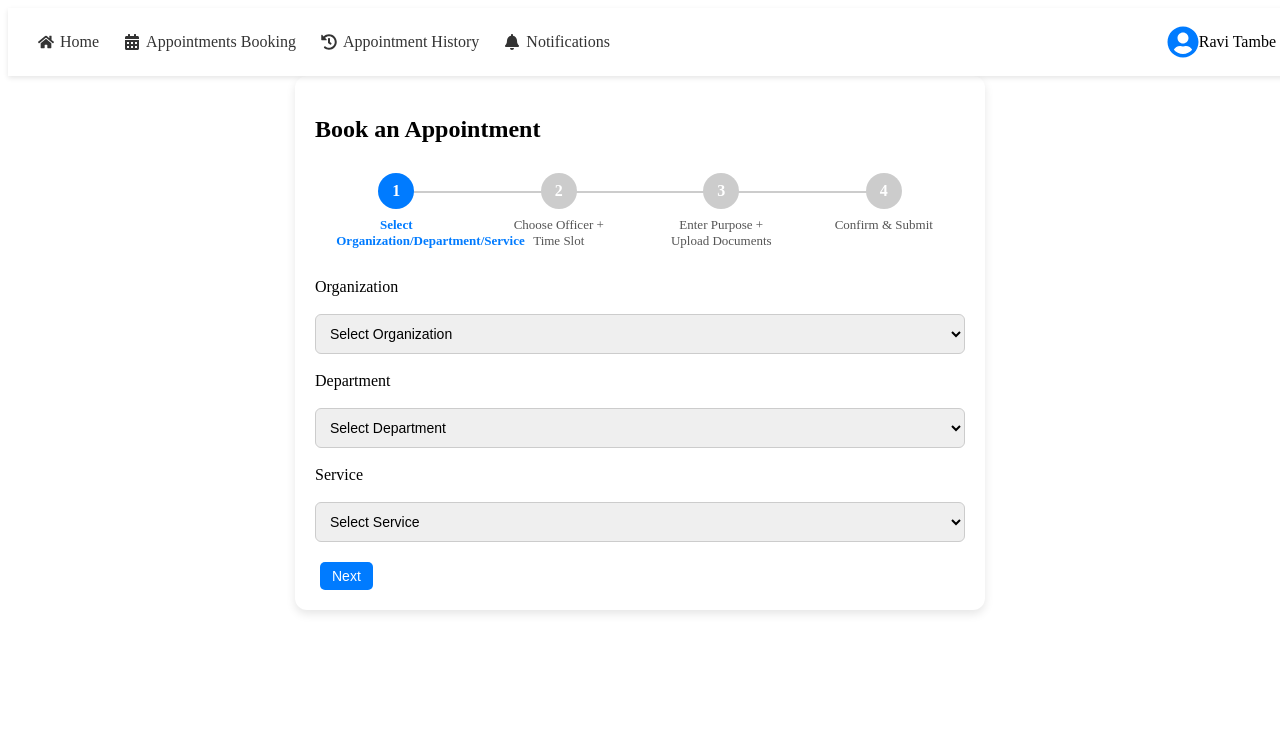
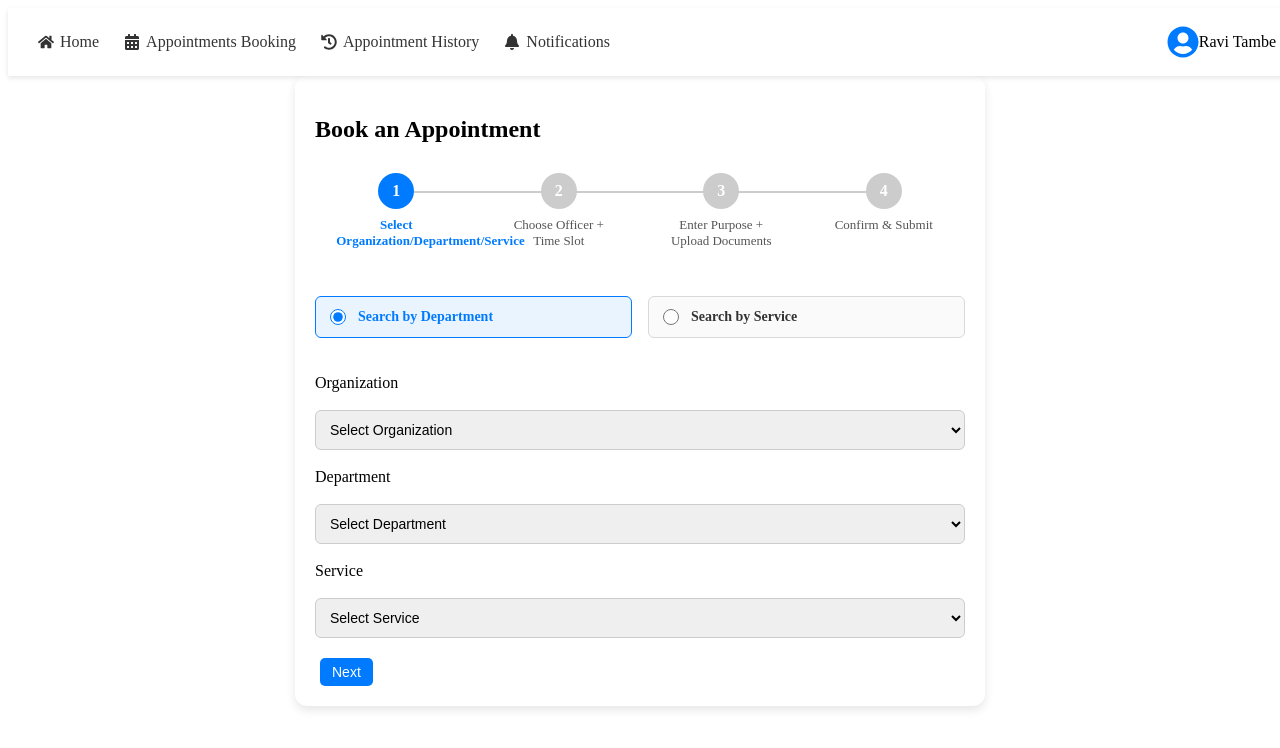
Before and after one commit to Aaru12345678/SewaDwaarFinal, a React (Create React App) app in the folder frontend/: page /appointment-wizard in a window 1280 px wide. Shown: the top 748 px of the page. Built offline with nearby package versions, Linux system fonts and the light colour scheme.

Commit message:
Mode Change in booking

```diff
--- a/frontend/src/css/AppointmentWizard.css
+++ b/frontend/src/css/AppointmentWizard.css
@@ -123,3 +123,55 @@ button[type="button"], button[type="submit"] {
 button:hover {
   background: #0056b3;
 }
+
+.radio-group {
+  display: flex;
+  gap: 16px;
+  margin: 18px 0;
+}
+
+/* each option box */
+.radio-option {
+  flex: 1;
+  display: flex;
+  align-items: center;
+  justify-content: flex-start;
+  gap: 12px;
+  padding: 12px 14px;
+  border: 1px solid #d9d9d9;
+  border-radius: 6px;
+  background: #fafafa;
+  cursor: pointer;
+  transition: background 0.15s, border-color 0.15s;
+  box-sizing: border-box;
+}
+
+/* radio input style */
+.radio-option input[type="radio"] {
+  margin: 0;
+  width: 16px;
+  height: 16px;
+  accent-color: #007bff;
+}
+
+/* label text */
+.radio-option .radio-text {
+  font-weight: 600;
+  color: #333;
+  line-height: 1;
+  font-size: 14px;
+}
+
+/* hover */
+.radio-option:hover {
+  background: #f5f7fb;
+}
+
+/* selected style (added via React className) */
+.radio-option.selected {
+  border-color: #007bff;
+  background: #eaf4ff;
+}
+.radio-option.selected .radio-text {
+  color: #007bff;
+}
--- a/frontend/src/pages/AppointmentWizard.jsx
+++ b/frontend/src/pages/AppointmentWizard.jsx
@@ -4,6 +4,7 @@ import "../css/AppointmentWizard.css"; // Link to basic CSS
 
 const AppointmentWizard = () => {
   const [step, setStep] = useState(1);
+  const [mode, setMode] = useState("department");
   const [formData, setFormData] = useState({
     org_id: "",
     dept_id: "",
@@ -89,6 +90,40 @@ const AppointmentWizard = () => {
   {/* Step 1 */}
   {step === 1 && (
     <div className="form-step">
+      <div className="radio-group">
+        <label
+          className={`radio-option ${mode === "department" ? "selected" : ""}`}
+          htmlFor="byDept"
+        >
+          <input
+            id="byDept"
+            type="radio"
+            name="mode"
+            value="department"
+            checked={mode === "department"}
+            onChange={() => setMode("department")}
+          />
+          <span className="radio-text">Search by Department</span>
+        </label>
+
+        <label
+          className={`radio-option ${mode === "service" ? "selected" : ""}`}
+          htmlFor="byService"
+        >
+          <input
+            id="byService"
+            type="radio"
+            name="mode"
+            value="service"
+            checked={mode === "service"}
+            onChange={() => setMode("service")}
+          />
+          <span className="radio-text">Search by Service</span>
+        </label>
+      </div>
+
+
+    {/* Organization Dropdown */}
     <label>Organization</label>
     <select
       name="org_id"
@@ -104,6 +139,9 @@ const AppointmentWizard = () => {
       ))}
     </select>
 
+    {/* Department Dropdown - Only show if mode is department */}
+    {mode === "department" && (
+      <>
         <label>Department</label>
         <select
           name="dept_id"
@@ -118,7 +156,10 @@ const AppointmentWizard = () => {
             </option>
           ))}
         </select>
+      </>
+    )}
 
+    {/* Service Dropdown */}
     <label>Service</label>
     <select
       name="service_id"
@@ -135,6 +176,7 @@ const AppointmentWizard = () => {
     </select>
   </div>
 )}
+
 
         {/* Step 2 */}
         {step === 2 && (
--- a/frontend/src/pages/VisitorDashboard.jsx
+++ b/frontend/src/pages/VisitorDashboard.jsx
@@ -37,6 +37,10 @@ const VisitorDashboard = () => {
 
         {/* Dashboard Cards */}
         <div className="cards">
+           <div className="card">
+            <h3>Total</h3>
+            <p className="count"> {upcomingCount + pendingCount + completedCount + cancelledCount}</p>
+           </div>
           <div className="card">
             <h3>Upcoming Appointments</h3>
             <p className="count">{upcomingCount}</p>
```
Lines whose indentation alone changed are shown as unchanged.
